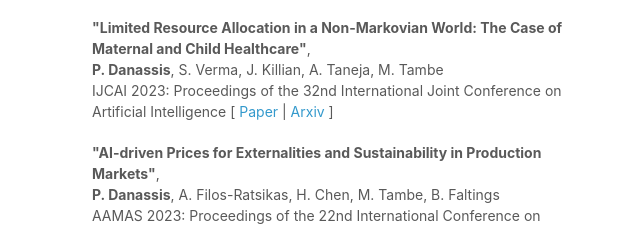
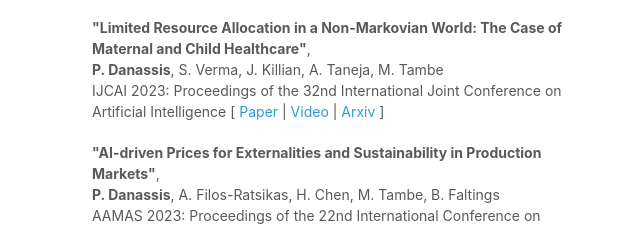
Before and after one commit to panayiotisd/panayiotisd.github.io, a plain HTML site: page publications.html in a window 1280 px wide. Shown: the part 919-1144 px from the top of the page, 492-1132 px from the left. Drawn offline with Linux system fonts and the light colour scheme.

Commit message:
Added ijcai 2023 video
Added ijcai 2023 video

```diff
--- a/publications.html
+++ b/publications.html
@@ -109,7 +109,7 @@
             <li><p>
               <b>"Limited Resource Allocation in a Non-Markovian World: The Case of Maternal and Child Healthcare"</b>, </br>
               <b>P. Danassis</b>, S. Verma, J. Killian, A. Taneja, M. Tambe </br>
-              IJCAI 2023: Proceedings of the 32nd International Joint Conference on Artificial Intelligence [ <a href="https://www.ijcai.org/proceedings/2023/0660.pdf" target="_blank" rel="nofollow">Paper</a> | <a href="https://arxiv.org/abs/2305.12640" target="_blank">Arxiv</a> ]
+              IJCAI 2023: Proceedings of the 32nd International Joint Conference on Artificial Intelligence [ <a href="https://www.ijcai.org/proceedings/2023/0660.pdf" target="_blank" rel="nofollow">Paper</a> | <a href="https://ijcai-23.org/video/?vid=39005594" target="_blank" rel="nofollow">Video</a> | <a href="https://arxiv.org/abs/2305.12640" target="_blank">Arxiv</a> ]
             </li></p>
             <li><p>
               <b>"AI-driven Prices for Externalities and Sustainability in Production Markets"</b>, </br>
```
